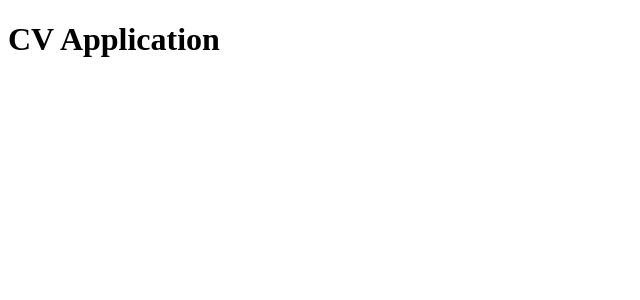
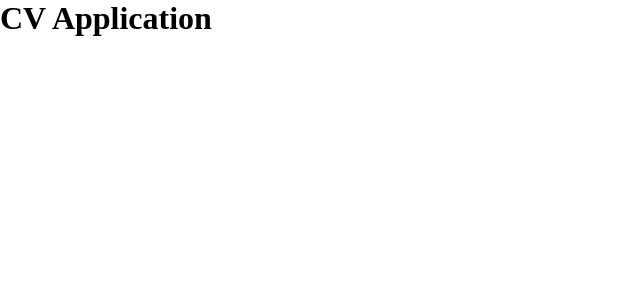
Before and after one commit to NyanLight/cv_application, a React (Vite) app: page / in a window 1280 px wide. Shown: the top 300 px of the page, without its empty margins (0-640 px from the left). Built offline with nearby package versions, Linux system fonts and the light colour scheme.

Commit message:
create button ui component

```diff
--- a/src/index.css
+++ b/src/index.css
@@ -0,0 +1,5 @@
+* {
+  box-sizing: border-box;
+  margin: 0;
+  padding: 0;
+}
--- /dev/null
+++ b/src/ui/Button/Button.module.css
@@ -0,0 +1,3 @@
+.btn {
+  padding: 1rem 1.5rem;
+}
--- /dev/null
+++ b/src/ui/Button/Button.types.ts
@@ -0,0 +1,4 @@
+export type ButtonProps = {
+    text: string;
+    handler: () => void;
+}
```
Also changed, not shown: src/ui/Button/Button.tsx (added, +10 -0 lines).
